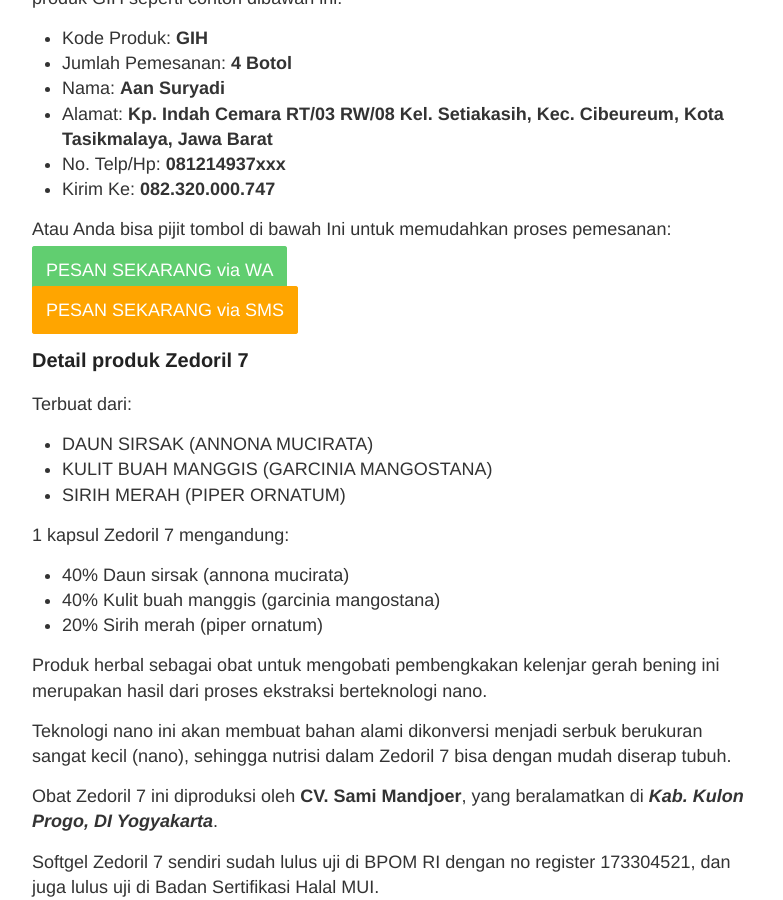
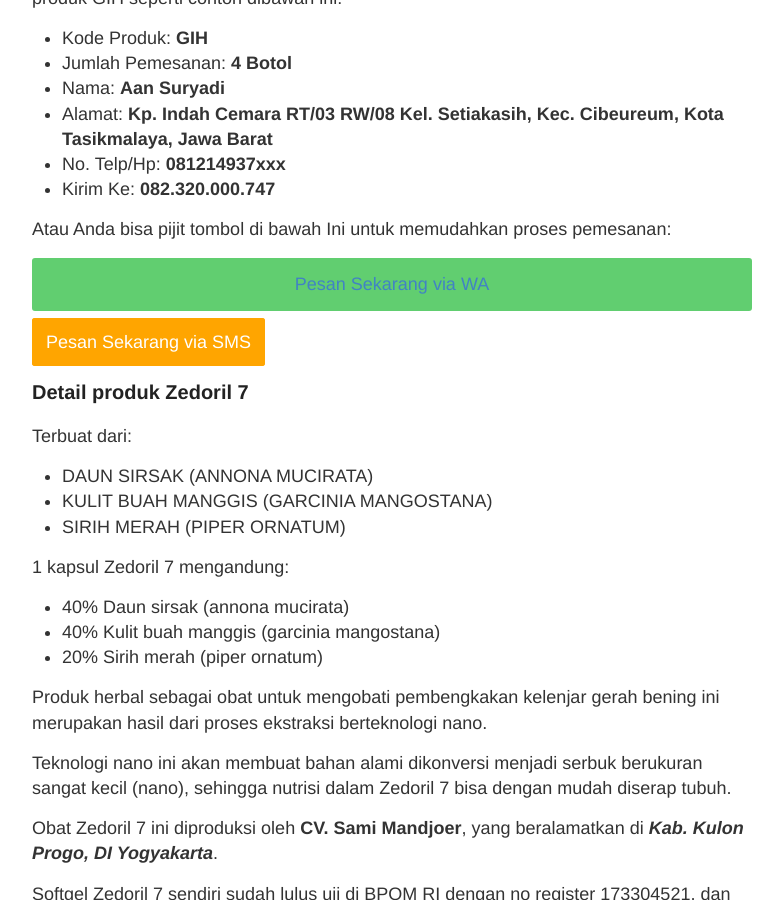
Before and after one commit to geniesalanherbal/geniesalanherbal.github.io, a Jekyll site: the page built from _posts/2019-11-27-obat-pembengkakan-kelenjar-getah-bening.md, in a window 1280 px wide and 900 px high, scrolled down 3073 px. Shown: the whole window, without its empty margins (248-1031 px from the left). Built offline with Jekyll 4.4.1, drawn with Linux system fonts in a browser that asks for light colours.

Commit message:
Update 2019-11-27-obat-pembengkakan-kelenjar-getah-bening.md

```diff
--- a/_posts/2019-11-27-obat-pembengkakan-kelenjar-getah-bening.md
+++ b/_posts/2019-11-27-obat-pembengkakan-kelenjar-getah-bening.md
@@ -86,9 +86,10 @@ Anda cukup mengirimkan SMS/WA Ke No. 082.320.000.747 dengan mencantumkan kode pr
 
 Atau Anda bisa pijit tombol di bawah Ini untuk memudahkan proses pemesanan:
 
-<a href="" style="background-color: #61ce70; border: 4px solid #61ce70; border-radius: 3px; color: white; margin-bottom: 19px; padding: 10px;">PESAN SEKARANG via WA</a>
+[Pesan Sekarang via WA](https://api.whatsapp.com/send?phone=6282320000747&text=Saya%20pesan%20obat%20herbal%20Zedoril%20dengan%20format%20pesanan%3A%0A-%20Kode%20produk%3A%20AWF%0A-%20Jumlah%20pesanan%3A%20%0A-%20Nama%20lengkap%3A%0A-%20Alamat%3A%0A-%20No.%20Hp%2FTelepon%3A)
+{: style="background-color: #61ce70; border: 4px solid #61ce70; border-radius: 3px; color: white; margin-bottom: 19px; padding: 10px; text-align: center;"}
 
-<a href="" style="background-color: #ffa500; border: 4px solid #ffa500; border-radius: 3px; color: white; margin-bottom: 19px; padding: 10px;">PESAN SEKARANG via SMS</a>
+<a href="sms:+6282320000747?body=Saya%20pesan%20obat%20herbal%20Lycozein%20dengan%20format%20pesanan%3A%0A-%20Kode%20produk%3A%20AWF%0A-%20Jumlah%20pesanan%3A%20%0A-%20Nama%20lengkap%3A%0A-%20Alamat%3A%0A-%20No.%20Hp%2FTelepon%3A" style="background-color: #ffa500; border: 4px solid #ffa500; border-radius: 3px; color: white; margin-bottom: 19px; padding: 10px; text-align: center;">Pesan Sekarang via SMS</a>
 
 ### Detail produk Zedoril 7
 
```
